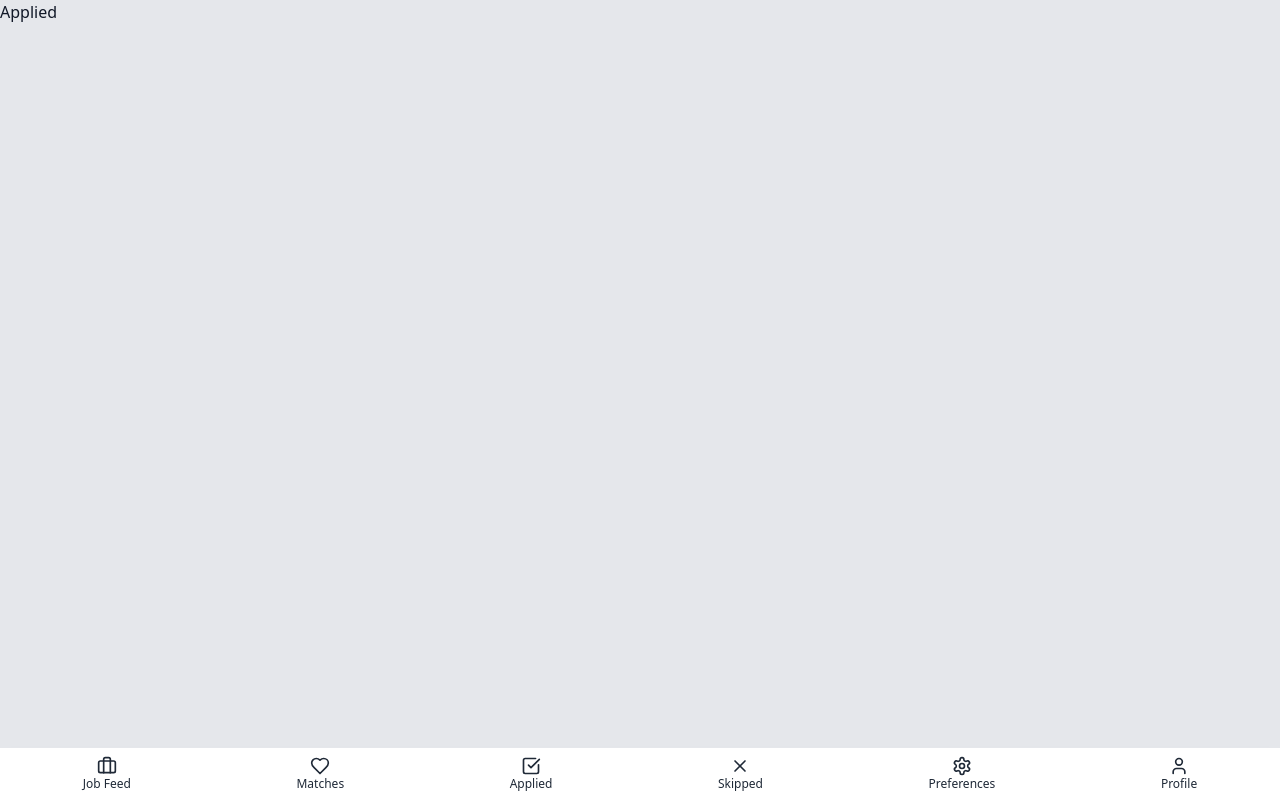
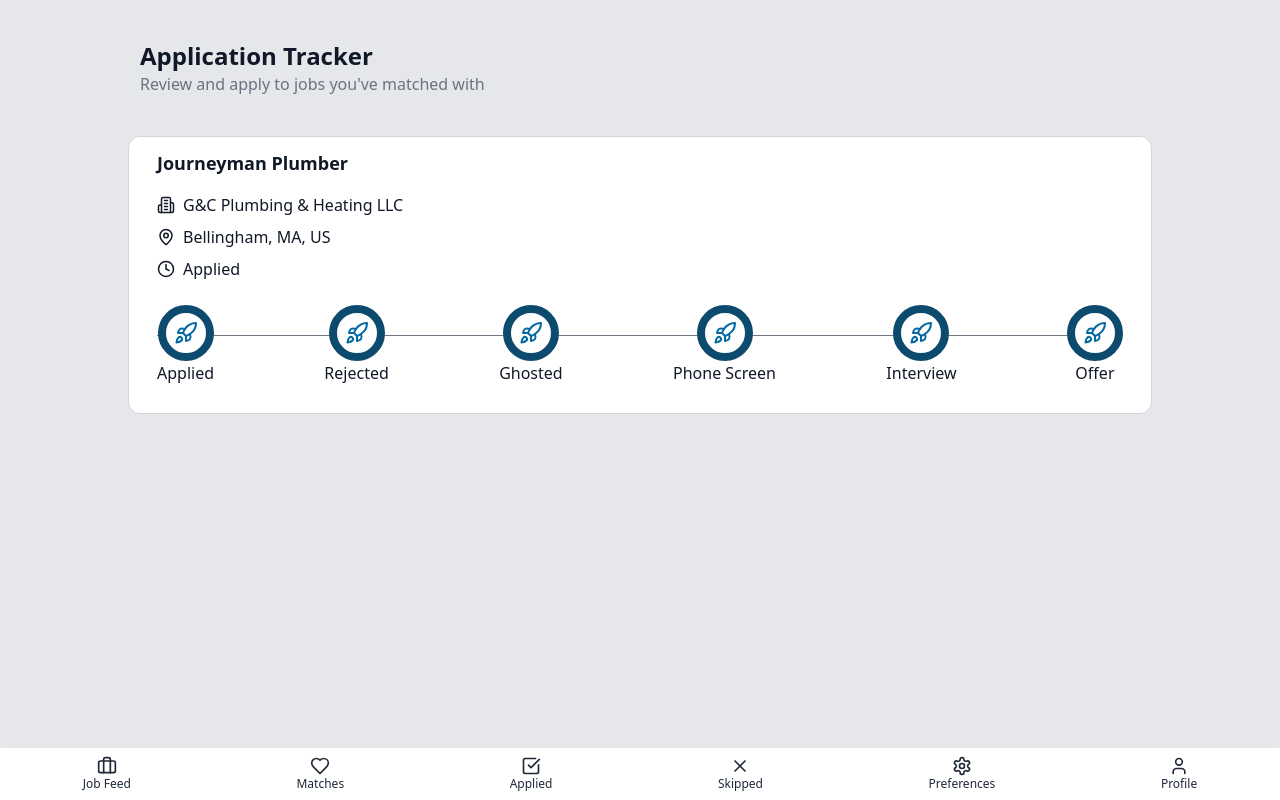
Before and after one commit to Muhammadbilalhaider/netlify-tailwind, a React (Create React App) app: page /applied in a window 1280 px wide. Built offline with nearby package versions, Linux system fonts and the light colour scheme.

Commit message:
making pages

```diff
--- a/src/components/Applied/Applied.tsx
+++ b/src/components/Applied/Applied.tsx
@@ -1,8 +1,86 @@
+import { Banknote, Building2, Clock, Filter, MapPin, Rocket, Search } from 'lucide-react'
 import React from 'react'
 
 const Applied = () => {
   return (
-    <div>Applied</div>
+    <div className='w-full flex flex-col justify-center items-start py-10 px-32'>
+
+      <div className='px-3 flex w-full flex-col'>
+        <p className='flex font-bold text-2xl'>Application Tracker</p>
+        <p className='text-gray-500'>Review and apply to jobs you've matched with</p>
+      </div>
+
+      <div className='flex p-3 flex-col justify-center w-full px-7 mt-10 bg-white border border-gray-300  rounded-xl'>
+        <p className='font-bold text-lg'>Journeyman Plumber
+        </p>
+
+        <div className='flex flex-row items-center space-x-2 py-1 mt-3'>
+          <Building2 size={18} />
+          <span>G&C Plumbing & Heating LLC</span>
+        </div>
+
+        <div className='flex flex-row items-center space-x-2 py-1'>
+          <MapPin size={18} />
+          <span>Bellingham, MA, US</span>
+        </div>
+
+        <div className='flex flex-row items-center space-x-2 py-1'>
+          <Clock size={18} />
+          <span>Applied</span>
+        </div>
+        <div className="relative w-full mb-4">
+
+        <div className='flex bottom-40 mt-5 w-full'>
+          <hr className="border-gray-700 w-full border-1 opacity-70 absolute top-1/2 " ></hr>
+        </div>
+        <div className="flex flex-row justify-between items-center w-full relative z-10">
+          <div className="flex flex-col items-center cursor-pointer">
+            <span className="flex flex-col w-14 h-14 border-8 bg-white text-sky-700 border-sky-900 rounded-full bg-transparent  items-center justify-center">
+              < Rocket size={24} />
+            </span>
+            <span >Applied</span>
+          </div>
+
+          <div className="flex flex-col items-center cursor-pointer">
+            <span className="flex flex-col w-14 bg-white h-14 border-8 text-sky-700 border-sky-900 rounded-full bg-transparent  items-center justify-center">
+              < Rocket size={24} />
+            </span>
+            <span >Rejected</span>
+          </div>
+
+          <div className="flex flex-col items-center cursor-pointer">
+            <span className="flex flex-col w-14 bg-white h-14 border-8 text-sky-700 border-sky-900 rounded-full bg-transparent  items-center justify-center">
+              < Rocket size={24} />
+            </span>
+            <span >Ghosted</span>
+          </div>
+
+          <div className="flex flex-col items-center cursor-pointer">
+            <span className="flex flex-col w-14 h-14 bg-white border-8 text-sky-700 border-sky-900 rounded-full bg-transparent  items-center justify-center">
+              < Rocket size={24} />
+            </span>
+            <span >Phone Screen</span>
+          </div>
+
+          <div className="flex flex-col items-center cursor-pointer">
+            <span className="flex flex-col w-14 h-14 bg-white border-8 text-sky-700 border-sky-900 rounded-full bg-transparent  items-center justify-center">
+              < Rocket size={24} />
+            </span>
+            <span >Interview</span>
+          </div>
+
+          <div className="flex flex-col items-center cursor-pointer">
+            <span className="flex flex-col w-14 h-14 border-8  bg-white text-sky-700 border-sky-900 rounded-full bg-transparent  items-center justify-center">
+              < Rocket size={24} />
+            </span>
+            <span >Offer</span>
+          </div>
+        </div>
+
+        </div>
+      </div>
+
+    </div>
   )
 }
 
--- a/src/components/MatchJobs/Matchjobs.tsx
+++ b/src/components/MatchJobs/Matchjobs.tsx
@@ -28,19 +28,19 @@ const Matchjobs = () => {
           <p className='font-bold text-lg'>Journeyman Plumber
           </p>
 
-          <div className='flex flex-row space-x-2 py-1 mt-3'>
+          <div className='flex flex-row items-center space-x-2 py-1 mt-3'>
             <Building2 size={18} />
             <span>G&C Plumbing & Heating LLC</span>
           </div>
 
-          <div className='flex flex-row space-x-2 py-1'>
+          <div className='flex flex-row items-center space-x-2 py-1'>
             <MapPin size={18} />
-            <span>G&C Plumbing & Heating LLC</span>
+            <span>Bellingham, MA, US</span>
           </div>
 
-          <div className='flex flex-row space-x-2 py-1'>
+          <div className='flex flex-row items-center space-x-2 py-1'>
             <Banknote size={18} />
-            <span>G&C Plumbing & Heating LLC</span>
+            <span>$72,800 - $115,000</span>
           </div>
 
           <div className='flex flex-row py-3 items-center space-x-2'>
@@ -51,7 +51,7 @@ const Matchjobs = () => {
           <div className='flex  flex-row w-full mt-3 justify-between space-x-3'>
             <button className='w-full bg-transparent border rounded-lg border-gray-500 hover:bg-slate-100 p-2'>View Details</button>
             <button className='w-full bg-transparent border rounded-lg border-blue-500 hover:bg-sky-50  p-2'>Mark as Applied</button>
-            <button className='w-full bg-transparent border rounded-lg bg-sky-700 text-white hover:bg-sky-800 p-2'>Apply Now</button>
+            <button className='w-full  border rounded-lg bg-sky-700 text-white hover:bg-sky-800 p-2'>Apply Now</button>
           </div>
         </div>
 
--- a/src/components/jobFeed/JobFeed.tsx
+++ b/src/components/jobFeed/JobFeed.tsx
@@ -144,7 +144,7 @@ const JobFeed = () => {
 
             <div className="fixed bottom-12 shadow-lg py-4">
                 <div className='flex flex-row space-x-6 '>
-                    <div className="p-4 border-2 border-[#e95123] hover:bg-[#e95123] text-[#e95123] transition-transform duration-400 hover:text-white hover:scale-110 rounded-full cursor-pointer">
+                    <div className="p-4 border-2 border-[#f83b22] hover:bg-[#f83b22] text-[#f83b22] transition-transform duration-400 hover:text-white hover:scale-110 rounded-full cursor-pointer">
                         <X size={30} />
                     </div>
                     <div className="p-4 border-2 text-[#038134] border-[#038134] hover:bg-[#038134] transition-transform duration-400 rounded-full cursor-pointer hover:scale-110 hover:text-white">
```
